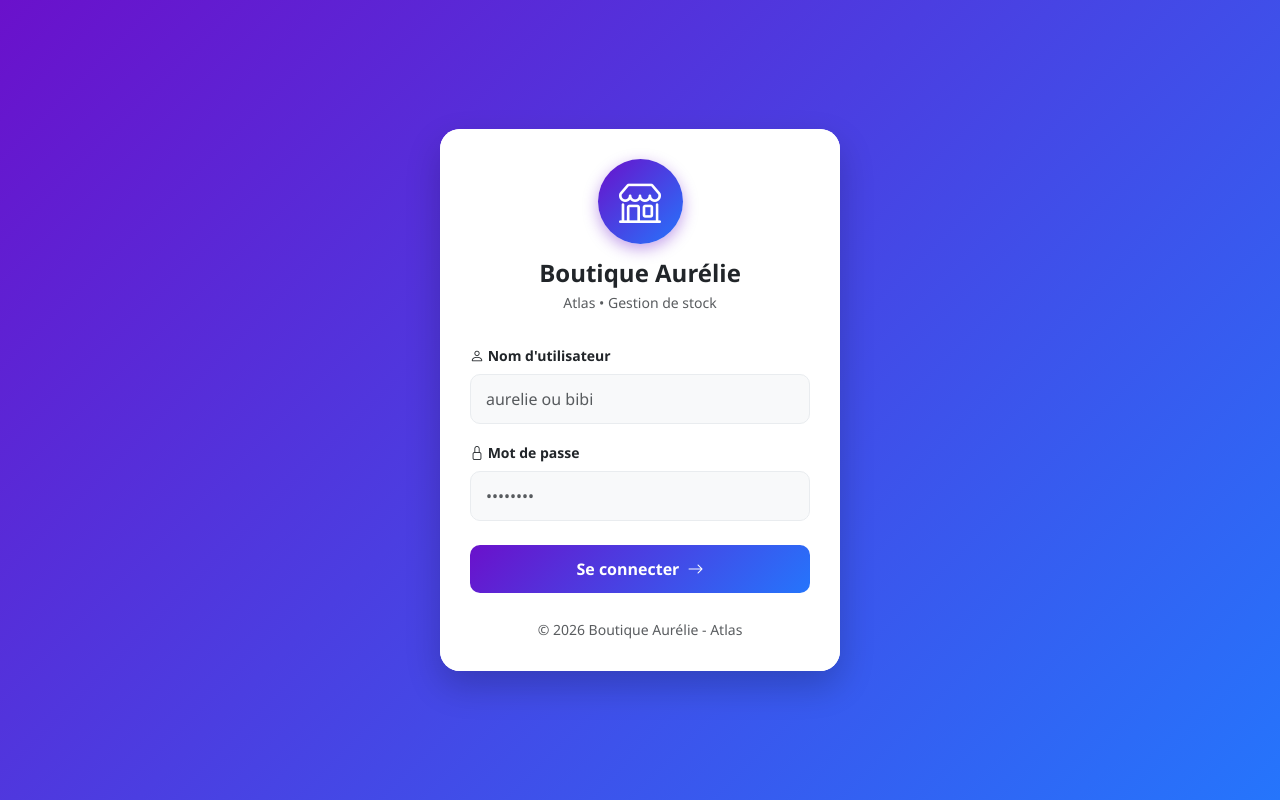
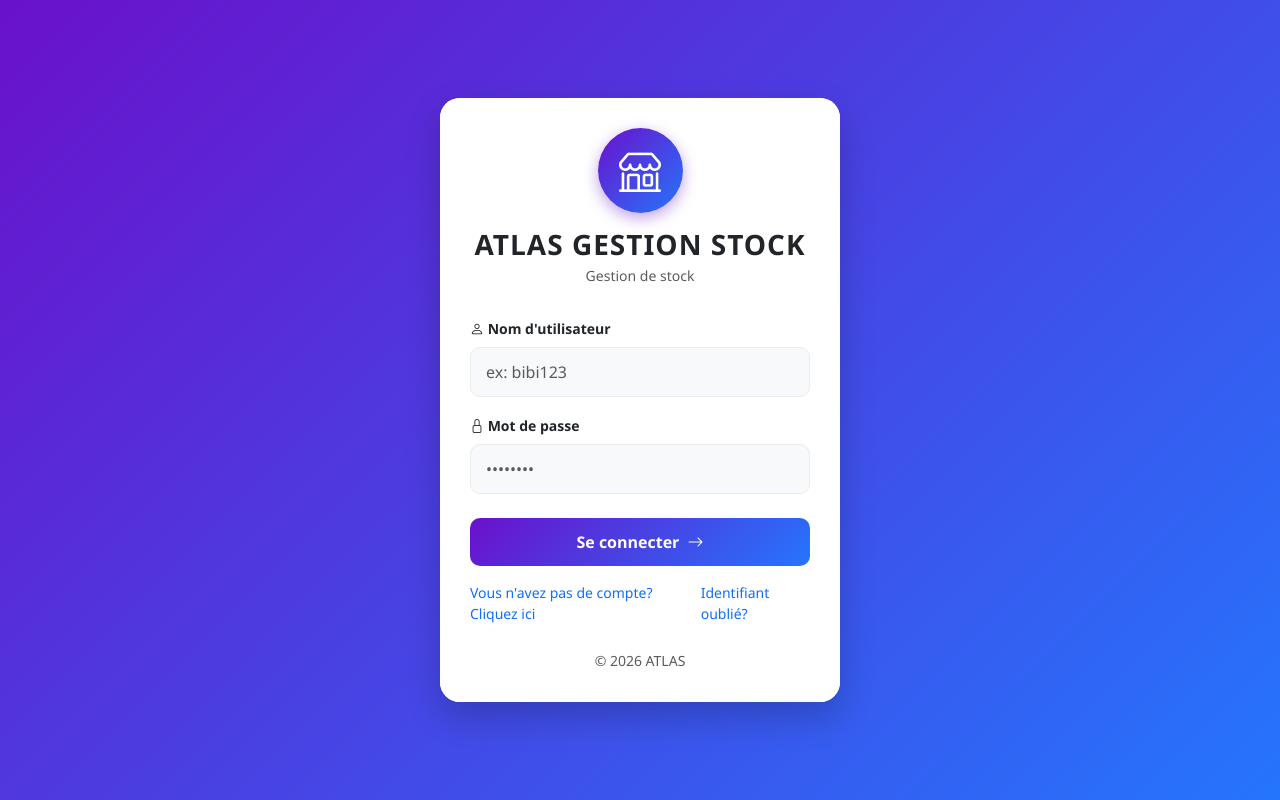
Before and after one commit to francinetchakouet147-cloud/ma-boutique, a Flask app: page / in a window 1280 px wide. Run offline with Flask 3, Linux system fonts and the light colour scheme.

Commit message:
Update login.html

```diff
--- a/templates/login.html
+++ b/templates/login.html
@@ -1,5 +1,5 @@
 <!DOCTYPE html><html lang="fr"><head><meta charset="UTF-8"><meta name="viewport" content="width=device-width,initial-scale=1">
-<title>Boutique Aurélie - Connexion</title>
+<title>ATLAS GESTION STOCK</title>
 <link href="https://cdn.jsdelivr.net/npm/bootstrap@5.3.0/dist/css/bootstrap.min.css" rel="stylesheet">
 <link rel="stylesheet" href="https://cdn.jsdelivr.net/npm/bootstrap-icons@1.11.0/font/bootstrap-icons.css">
 <style>
@@ -10,19 +10,57 @@ body{background:linear-gradient(135deg,#6a11cb 0%,#2575fc 100%);display:flex;ali
 .body-login{padding:20px 30px 30px;background:white}
 .form-control{border-radius:10px;padding:12px 15px;background:#f8f9fa;border:1px solid #e9ecef}
 .btn-primary{border-radius:10px;padding:12px;font-weight:600;border:none;background:linear-gradient(135deg,#6a11cb,#2575fc)}
-</style></head><link rel="manifest" href="/static/manifest.json">
+</style></head>
+<link rel="manifest" href="/static/manifest.json">
 <meta name="theme-color" content="#0d6efd">
-  <body>
+<body>
 <div class="card card-login">
-  <div class="header"><div class="avatar"><i class="bi bi-shop"></i></div><h4 class="fw-bold mb-1">Boutique Aurélie</h4><p class="text-muted small mb-0">Atlas • Gestion de stock</p></div>
+  <div class="header">
+    <div class="avatar"><i class="bi bi-shop"></i></div>
+    <h4 class="fw-bold mb-1" style="font-size:28px;letter-spacing:1px;line-height:1.2">ATLAS GESTION STOCK</h4>
+    <p class="text-muted small mb-0">Gestion de stock</p>
+  </div>
   <div class="body-login">
-    <div class="mb-3"><label class="form-label small fw-semibold"><i class="bi bi-person"></i> Nom d'utilisateur</label><input id="nom" class="form-control" placeholder="aurelie ou bibi"></div>
+    <div class="mb-3"><label class="form-label small fw-semibold"><i class="bi bi-person"></i> Nom d'utilisateur</label><input id="nom" class="form-control" placeholder="ex: bibi123"></div>
     <div class="mb-4"><label class="form-label small fw-semibold"><i class="bi bi-lock"></i> Mot de passe</label><input id="pass" type="password" class="form-control" placeholder="••••••••"></div>
     <button class="btn btn-primary w-100" onclick="connecter()">Se connecter <i class="bi bi-arrow-right ms-1"></i></button>
     <div id="msg" class="mt-3"></div>
-    <div class="text-center mt-4"><small class="text-muted">© 2026 Boutique Aurélie - Atlas</small></div>
+    <div class="d-flex justify-content-between mt-3">
+      <a href="#" onclick="openCreation()" class="small text-decoration-none">Vous n'avez pas de compte? Cliquez ici</a>
+      <a href="#" onclick="openOublie()" class="small text-decoration-none">Identifiant oublié?</a>
+    </div>
+    <div class="text-center mt-4"><small class="text-muted">© 2026 ATLAS</small></div>
   </div>
 </div>
+
+<!-- MODAL CREATION -->
+<div class="modal fade" id="modalCrea"><div class="modal-dialog"><div class="modal-content rounded-4">
+<div class="modal-header"><h5>Créer un compte</h5><button class="btn-close" data-bs-dismiss="modal"></button></div>
+<div class="modal-body">
+<input id="cr_nom" class="form-control mb-2 rounded-pill" placeholder="Votre Nom">
+<input id="cr_boutique" class="form-control mb-2 rounded-pill" placeholder="Nom / Numéro boutique">
+<input id="cr_tel" class="form-control mb-2 rounded-pill" placeholder="Numéro WhatsApp">
+<input id="cr_nomvoulu" class="form-control mb-2 rounded-pill" placeholder="Nom d'utilisateur voulu">
+</div>
+<div class="modal-footer"><button class="btn btn-primary w-100 rounded-pill" onclick="sendCreation()">Envoyer la demande</button></div>
+</div></div></div>
+
+<!-- MODAL OUBLIE -->
+<div class="modal fade" id="modalOub"><div class="modal-dialog"><div class="modal-content rounded-4">
+<div class="modal-header"><h5>Identifiant oublié</h5><button class="btn-close" data-bs-dismiss="modal"></button></div>
+<div class="modal-body">
+<input id="ob_id" class="form-control mb-3 rounded-pill" placeholder="Entrez votre Tel ou Nom boutique">
+<label class="small fw-bold">Qu'avez-vous oublié?</label>
+<select id="ob_type" class="form-select rounded-pill">
+<option value="nom">J'ai oublié mon NOM</option>
+<option value="pass">J'ai oublié mon MOT DE PASSE</option>
+<option value="lesdeux">J'ai oublié LES DEUX</option>
+</select>
+</div>
+<div class="modal-footer"><button class="btn btn-warning w-100 rounded-pill" onclick="sendOublie()">Envoyer la demande</button></div>
+</div></div></div>
+
+<script src="https://cdn.jsdelivr.net/npm/bootstrap@5.3.0/dist/js/bootstrap.bundle.min.js"></script>
 <script>
 async function connecter(){
  let nom=document.getElementById('nom').value.trim().toLowerCase();
@@ -37,8 +75,22 @@ async function connecter(){
    let n1=prompt("PREMIÈRE CONNEXION\nCrée ton nouveau mot de passe:"); if(!n1||n1.length<4) return alert('4 caractères minimum');
    let n2=prompt("Confirme:"); if(n1!==n2) return alert('pas pareil');
    await fetch(`/api/clients/${res.client._id}`,{method:'PUT',headers:{'Content-Type':'application/json'},body:JSON.stringify({newpass:n1})});
-   alert('✅ Mot de passe changé dans Atlas ! Reconnecte-toi avec '+n1); location.reload(); return;
+   alert('✅ Mot de passe changé! Reconnecte-toi avec '+n1); location.reload(); return;
  }
  localStorage.setItem('client',JSON.stringify(res.client)); localStorage.setItem('boutique',res.client.boutique); location.href='/boutique';
 }
+function openCreation(){ new bootstrap.Modal(document.getElementById('modalCrea')).show(); }
+function openOublie(){ new bootstrap.Modal(document.getElementById('modalOub')).show(); }
+async function sendCreation(){
+ let data={nom:document.getElementById('cr_nom').value, boutique:document.getElementById('cr_boutique').value, tel:document.getElementById('cr_tel').value, nom_voulu:document.getElementById('cr_nomvoulu').value};
+ if(!data.nom||!data.boutique||!data.tel||!data.nom_voulu) return alert('Remplis tout');
+ await fetch('/api/demande-creation',{method:'POST',headers:{'Content-Type':'application/json'},body:JSON.stringify(data)});
+ alert('Demande envoyée à l admin. Tu recevras ton code 1234 sur WhatsApp'); bootstrap.Modal.getInstance(document.getElementById('modalCrea')).hide();
+}
+async function sendOublie(){
+ let identifiant=document.getElementById('ob_id').value; let type=document.getElementById('ob_type').value;
+ if(!identifiant) return alert('Entre ton tel ou boutique');
+ await fetch('/api/demande-oublie',{method:'POST',headers:{'Content-Type':'application/json'},body:JSON.stringify({identifiant,type})});
+ alert('Demande envoyée. Admin va te répondre sur WhatsApp'); bootstrap.Modal.getInstance(document.getElementById('modalOub')).hide();
+}
 </script></body></html>
```
